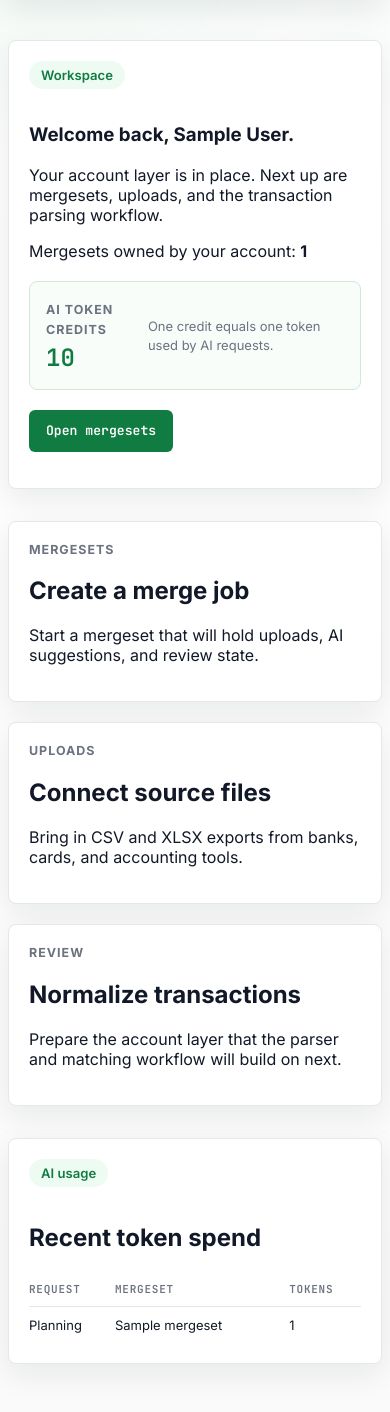
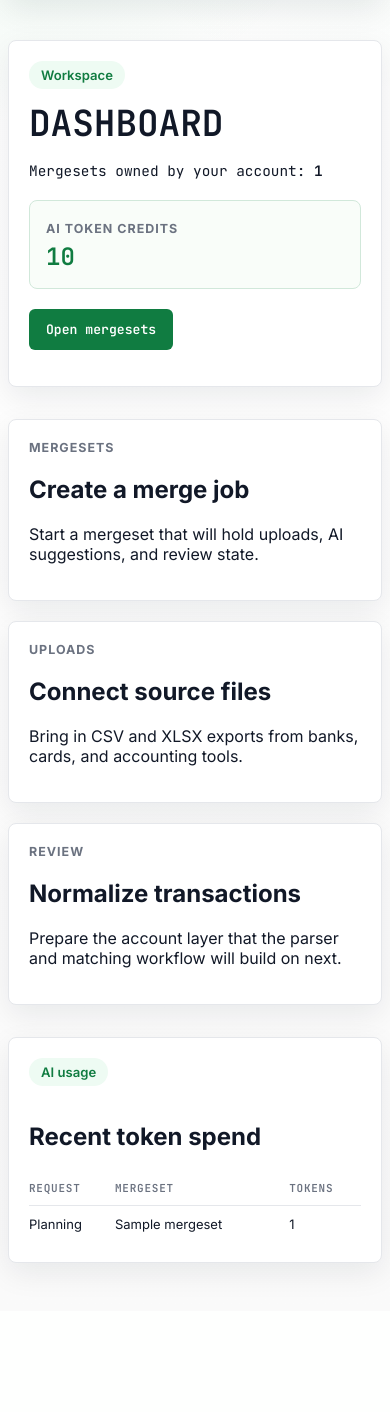
Before and after one commit to munirkarabaev/SheetMerge, a Django app: page /app/ in a window 390 px wide. Shown: the part 261-1673 px from the top of the page. After the commit the page ends 1538 px from the top, so only its background shows below. Run offline with Django 5.2, Linux system fonts and the light colour scheme; a user stored in the database is signed in; tables that the repository leaves empty hold one stand-in row (values such as "Sample post").

Commit message:
big ui changes for all screens when logged in

```diff
--- a/core/static/core/css/responsive.css
+++ b/core/static/core/css/responsive.css
@@ -1,6 +1,7 @@
 @media (max-width: 1180px) {
     .hero,
     .feature-grid,
+    .workspace-grid,
     .dashboard-grid {
         grid-template-columns: 1fr;
     }
@@ -34,9 +35,15 @@
     .feature-card,
     .preview-card,
     .hero__panel,
+    .workspace-card,
     .dashboard-card,
     .dashboard-grid article {
         padding: var(--space-5);
+    }
+
+    .workspace-card--hero h1,
+    .dashboard-card--hero h1 {
+        font-size: 2.25rem;
     }
 }
 
--- a/core/static/core/css/workspace.css
+++ b/core/static/core/css/workspace.css
@@ -14,13 +14,33 @@
 .mergeset-form input:focus,
 .mergeset-form textarea:focus { border-color: #107c41; box-shadow: 0 0 0 3px rgba(16, 124, 65, 0.1); }
 .mergeset-form__actions { display: flex; align-items: center; gap: var(--space-3); flex-wrap: wrap; }
+.workspace-page,
 .dashboard-shell { display: grid; gap: var(--space-8); }
+.workspace-card,
 .dashboard-card,
-.dashboard-grid article { padding: var(--space-6); }
+.dashboard-grid article { padding: var(--space-6); transition: border-color 0.2s ease, box-shadow 0.2s ease, transform 0.2s ease; }
+.workspace-card:hover,
+.workspace-card:focus-within,
+.dashboard-card:hover,
+.dashboard-card:focus-within,
+.dashboard-grid article:hover,
+.dashboard-grid article:focus-within { border-color: rgba(16, 124, 65, 0.42); box-shadow: 0 16px 38px rgba(15, 23, 42, 0.12); transform: translateY(-3px); }
+.workspace-card--hero h1,
+.dashboard-card--hero h1 { margin: 0 0 var(--space-5); font-family: var(--font-mono); font-size: 3.25rem; font-weight: 800; letter-spacing: 0; line-height: 1; text-transform: uppercase; }
+.workspace-stat,
+.dashboard-stat { font-family: var(--font-mono); font-size: 0.9rem; letter-spacing: 0; }
+.workspace-grid,
 .dashboard-grid { display: grid; grid-template-columns: repeat(3, minmax(0, 1fr)); gap: var(--space-5); }
+.merge-job-card { display: flex; flex-direction: column; overflow: hidden; padding: 0; border-radius: 4px; }
+.merge-job-card__header { padding: var(--space-5) var(--space-5) var(--space-4); border-bottom: 1px solid var(--color-border); }
+.merge-job-card__header .feature-card__eyebrow { display: block; margin-bottom: var(--space-3); }
+.merge-job-card__header h2 { margin: 0; font-family: var(--font-mono); font-size: 1.15rem; letter-spacing: 0; line-height: 1.25; }
+.merge-job-card__body { flex: 1; padding: var(--space-4) var(--space-5); }
+.merge-job-card__label { margin: 0 0 var(--space-2); color: var(--color-muted); font-family: var(--font-mono); font-size: 0.68rem; font-weight: 700; letter-spacing: 0.08em; text-transform: uppercase; }
+.merge-job-card__description { margin: 0; color: var(--color-muted); font-size: 0.85rem; line-height: 1.45; }
+.merge-job-card__actions { margin: 0; padding: 0 var(--space-5) var(--space-5); }
 .ai-credit-summary { display: flex; align-items: center; justify-content: space-between; gap: var(--space-4); margin: var(--space-5) 0; padding: var(--space-4); border: 1px solid #d1e8da; border-radius: 8px; background: #f9fdf9; }
 .ai-credit-summary strong { display: block; margin-top: 4px; color: #107c41; font-family: "JetBrains Mono", monospace; font-size: 24px; letter-spacing: 0; }
-.ai-credit-summary p { max-width: 260px; margin: 0; color: #6b7280; font-size: 13px; line-height: 1.4; }
 .usage-table { width: 100%; margin-top: var(--space-4); border-collapse: collapse; font-size: 13px; }
 .usage-table th,
 .usage-table td { padding: 10px 0; border-bottom: 1px solid #e5e7eb; text-align: left; }
--- a/core/templates/core/pages/billing.html
+++ b/core/templates/core/pages/billing.html
@@ -3,8 +3,8 @@
 {% block title %}Billing | SheetMerge{% endblock title %}
 
 {% block content %}
-<section class="dashboard-shell">
-    <article class="dashboard-card card">
+<section class="workspace-page dashboard-shell">
+    <article class="workspace-card workspace-card--hero dashboard-card card">
         <span class="section-badge">Billing</span>
         <h1>Billing</h1>
         <p>This is a placeholder page for future plan and subscription controls.</p>
--- a/core/templates/core/pages/support.html
+++ b/core/templates/core/pages/support.html
@@ -3,8 +3,8 @@
 {% block title %}Support | SheetMerge{% endblock title %}
 
 {% block content %}
-<section class="dashboard-shell">
-    <article class="dashboard-card card">
+<section class="workspace-page dashboard-shell">
+    <article class="workspace-card workspace-card--hero dashboard-card card">
         <span class="section-badge">Support</span>
         <h1>Support</h1>
         <p>This is a placeholder page for help resources and support contact options.</p>
--- a/users/templates/users/dashboard.html
+++ b/users/templates/users/dashboard.html
@@ -3,14 +3,11 @@
 {% block title %}Dashboard | SheetMerge{% endblock title %}
 
 {% block content %}
-<section class="dashboard-shell">
-    <article class="dashboard-card card">
+<section class="workspace-page dashboard-shell">
+    <article class="workspace-card workspace-card--hero dashboard-card dashboard-card--hero card">
         <span class="section-badge">Workspace</span>
-        <h1>Welcome back, {{ user.get_full_name }}.</h1>
-        <p>
-            Your account layer is in place. Next up are mergesets, uploads, and the transaction parsing workflow.
-        </p>
-        <p>
+        <h1>Dashboard</h1>
+        <p class="workspace-stat dashboard-stat">
             Mergesets owned by your account: <strong>{{ mergeset_count }}</strong>
         </p>
         <section class="ai-credit-summary" aria-label="AI token credits">
@@ -18,32 +15,31 @@
                 <span class="feature-card__eyebrow">AI token credits</span>
                 <strong>{{ user.ai_token_credit_balance }}</strong>
             </div>
-            <p>One credit equals one token used by AI requests.</p>
         </section>
         <p>
             <a class="button button--primary" href="{% url 'core:mergeset_list' %}">Open mergesets</a>
         </p>
     </article>
 
-    <section class="dashboard-grid" aria-label="Workspace roadmap">
-        <article class="card">
+    <section class="workspace-grid dashboard-grid" aria-label="Workspace roadmap">
+        <article class="workspace-card card">
             <p class="feature-card__eyebrow">Mergesets</p>
             <h2>Create a merge job</h2>
             <p>Start a mergeset that will hold uploads, AI suggestions, and review state.</p>
         </article>
-        <article class="card">
+        <article class="workspace-card card">
             <p class="feature-card__eyebrow">Uploads</p>
             <h2>Connect source files</h2>
             <p>Bring in CSV and XLSX exports from banks, cards, and accounting tools.</p>
         </article>
-        <article class="card">
+        <article class="workspace-card card">
             <p class="feature-card__eyebrow">Review</p>
             <h2>Normalize transactions</h2>
             <p>Prepare the account layer that the parser and matching workflow will build on next.</p>
         </article>
     </section>
 
-    <article class="dashboard-card card">
+    <article class="workspace-card dashboard-card card">
         <span class="section-badge">AI usage</span>
         <h2>Recent token spend</h2>
         {% if recent_ai_usage %}
```
Also changed, not shown: core/templates/core/mergesets/mergeset_list.html (+14 -9 lines), core/tests/test_mergeset_views.py (+27 -0 lines), users/tests/test_auth_views.py (+6 -1 lines).
